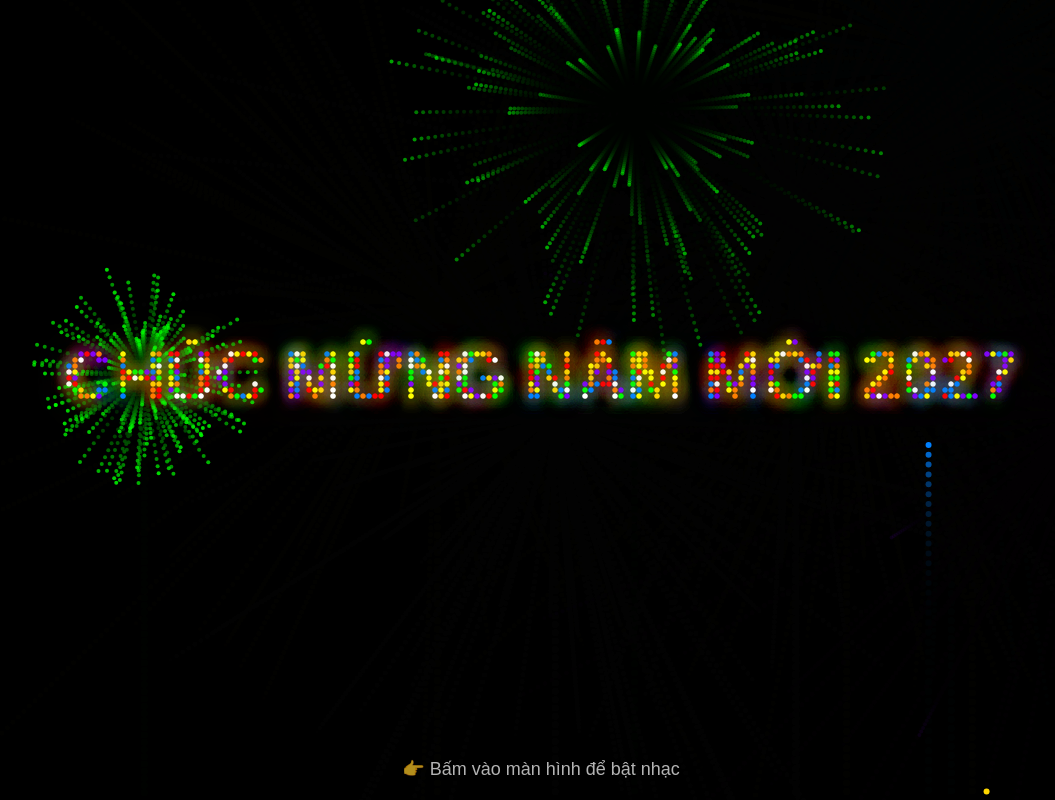
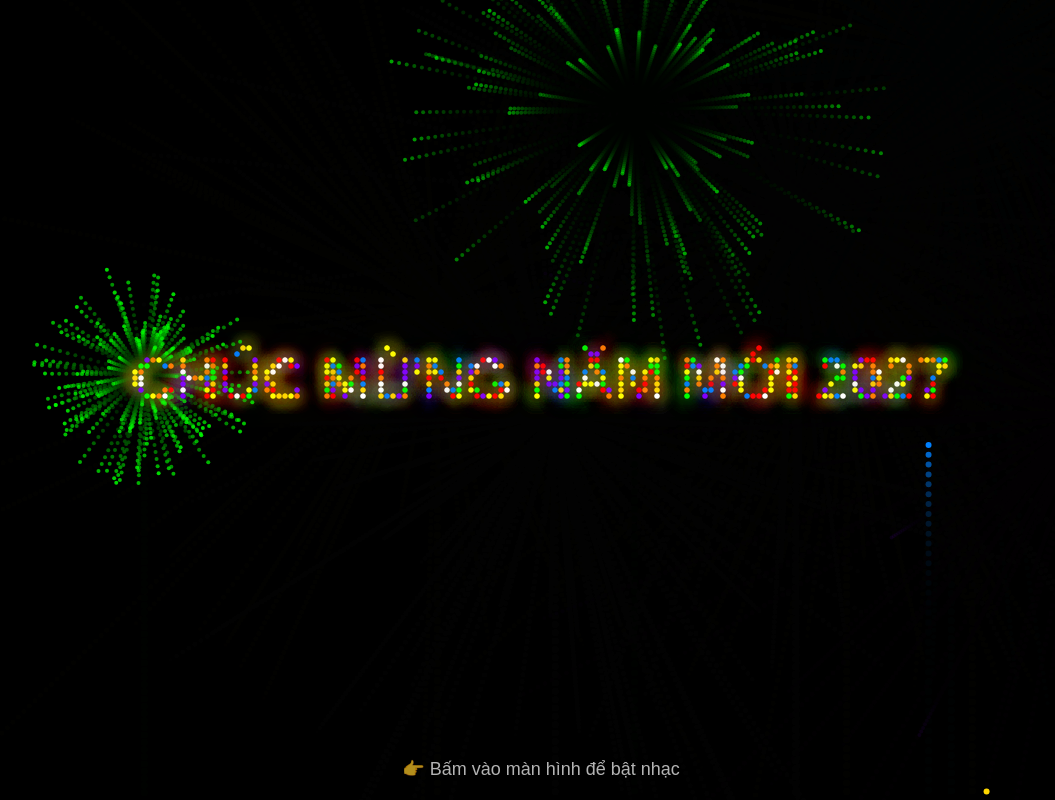
Before and after one commit to soladzpro-ai/le_gia_huy_web, a Flask app: page /fireworks in a window 1280 px wide. Shown: the whole page, without its empty margins (99-1154 px from the left). Run offline with Flask 3, Linux system fonts and the light colour scheme.

Commit message:
sizzzzzzze

```diff
--- a/templates/fireworks.html
+++ b/templates/fireworks.html
@@ -145,7 +145,7 @@ function createTextParticles(text) {
   tempCanvas.height = canvas.height;
 
   tempCtx.fillStyle = "white";
-  tempCtx.font = "bold 70px Arial";
+  tempCtx.font = "bold 60px Arial";
   tempCtx.textAlign = "center";
   tempCtx.fillText(text, canvas.width/2, canvas.height/2);
 
```
